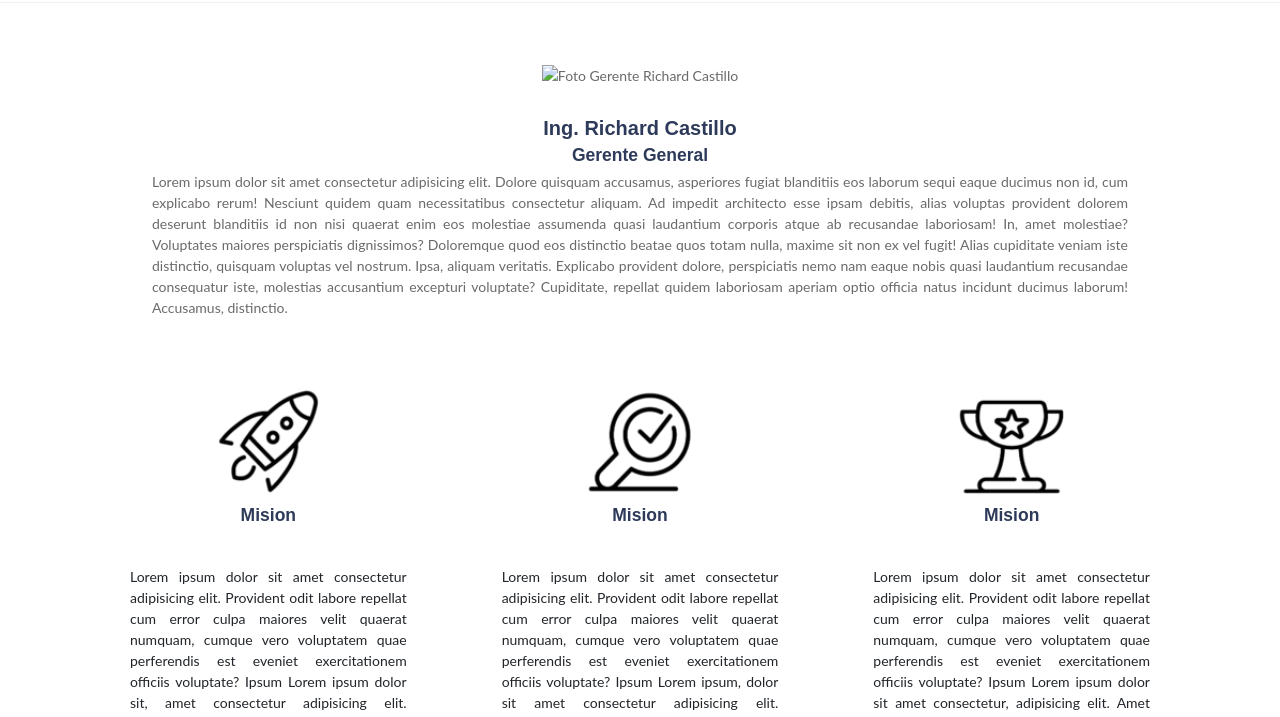
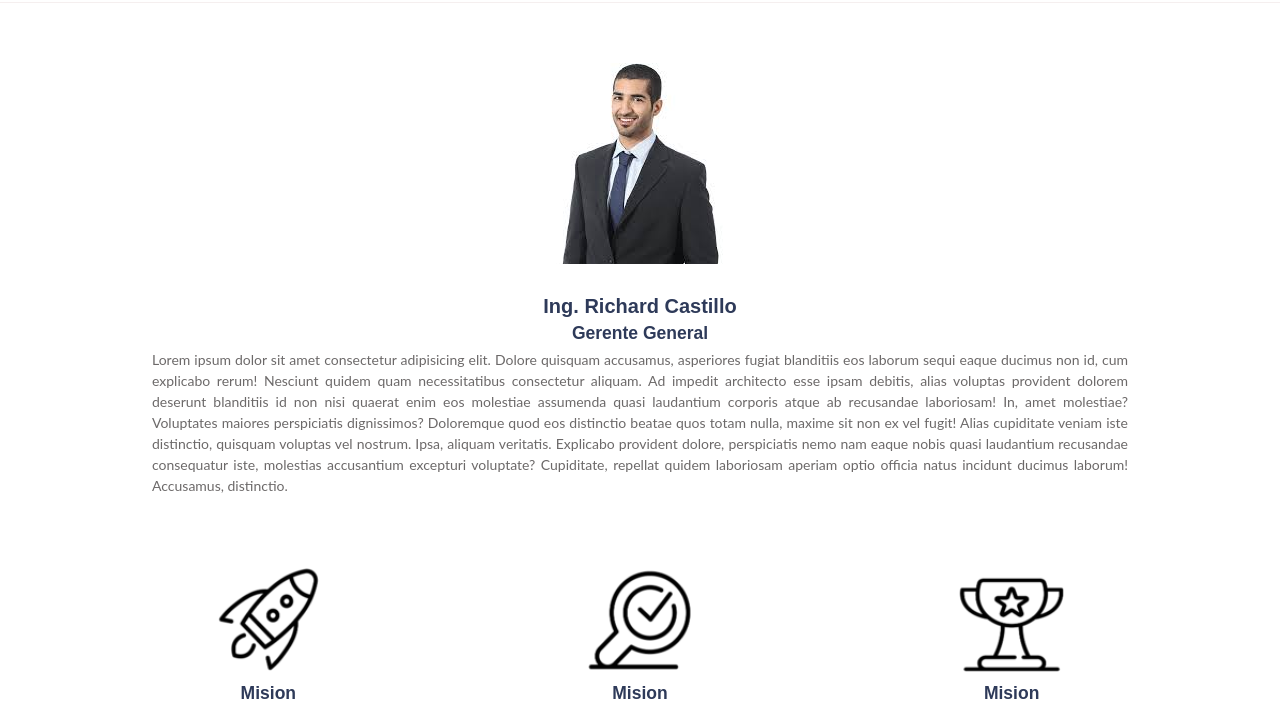
Before and after one commit to juliohernandezcm/piscinas-castillo, a plain HTML site: page nosotros.html in a window 1280 px wide. Shown: the part 78-795 px from the top of the page. Drawn offline with nearby package versions, Linux system fonts and the light colour scheme; the site is published under a folder, as on GitHub Pages, so addresses that start at the root find nothing.

Commit message:
arreglando ruta foto gerente

```diff
--- a/nosotros.html
+++ b/nosotros.html
@@ -51,7 +51,7 @@
     <section class="bio">
       <div class="bio__container">
         <div class="bio__container--img">
-          <img src="/assets/ejecutivo2.jpg" alt="Foto Gerente Richard Castillo">
+          <img src="assets/ejecutivo2.jpg" alt="Foto Gerente Richard Castillo">
         </div>
         <div class="bio__container--text">
           <h2>Ing. Richard Castillo</h2>
```
